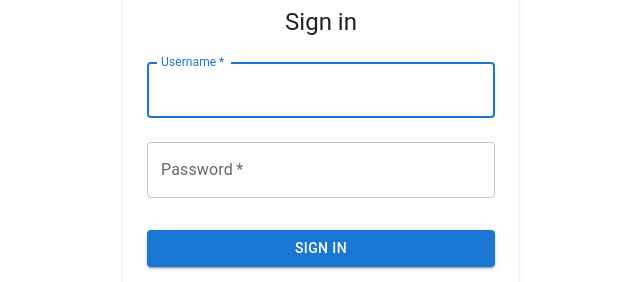
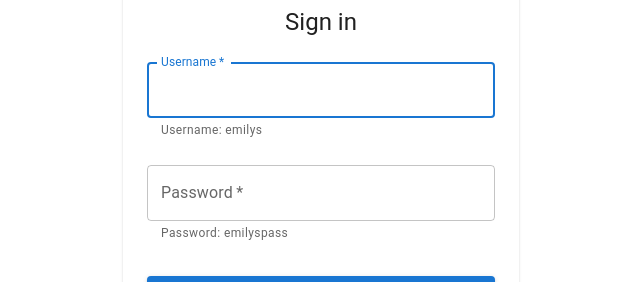
Before and after one commit to gopal262000/w2sTask, a React (Create React App) app: page /login in a window 1280 px wide. Shown: the part 138-420 px from the top of the page, without its empty margins (319-959 px from the left). Built offline with nearby package versions, Linux system fonts and the light colour scheme; no server answers.

Commit message:
helper added in login form

```diff
--- a/src/pages/Login.tsx
+++ b/src/pages/Login.tsx
@@ -102,7 +102,7 @@ const Login: React.FC = () => {
             required
             {...formik.getFieldProps("username")}
             error={formik.touched.username && Boolean(formik.errors.username)}
-            helperText={formik.touched.username && formik.errors.username}
+            helperText={(formik.touched.username && formik.errors.username) || 'Username: emilys'}
             autoFocus
           />
           <TextField
@@ -115,7 +115,7 @@ const Login: React.FC = () => {
             type="password"
             {...formik.getFieldProps("password")}
             error={formik.touched.password && Boolean(formik.errors.password)}
-            helperText={formik.touched.password && formik.errors.password}
+            helperText={(formik.touched.password && formik.errors.password)|| 'Password: emilyspass'}
           />
           <StyledButton
             type="submit"
```
